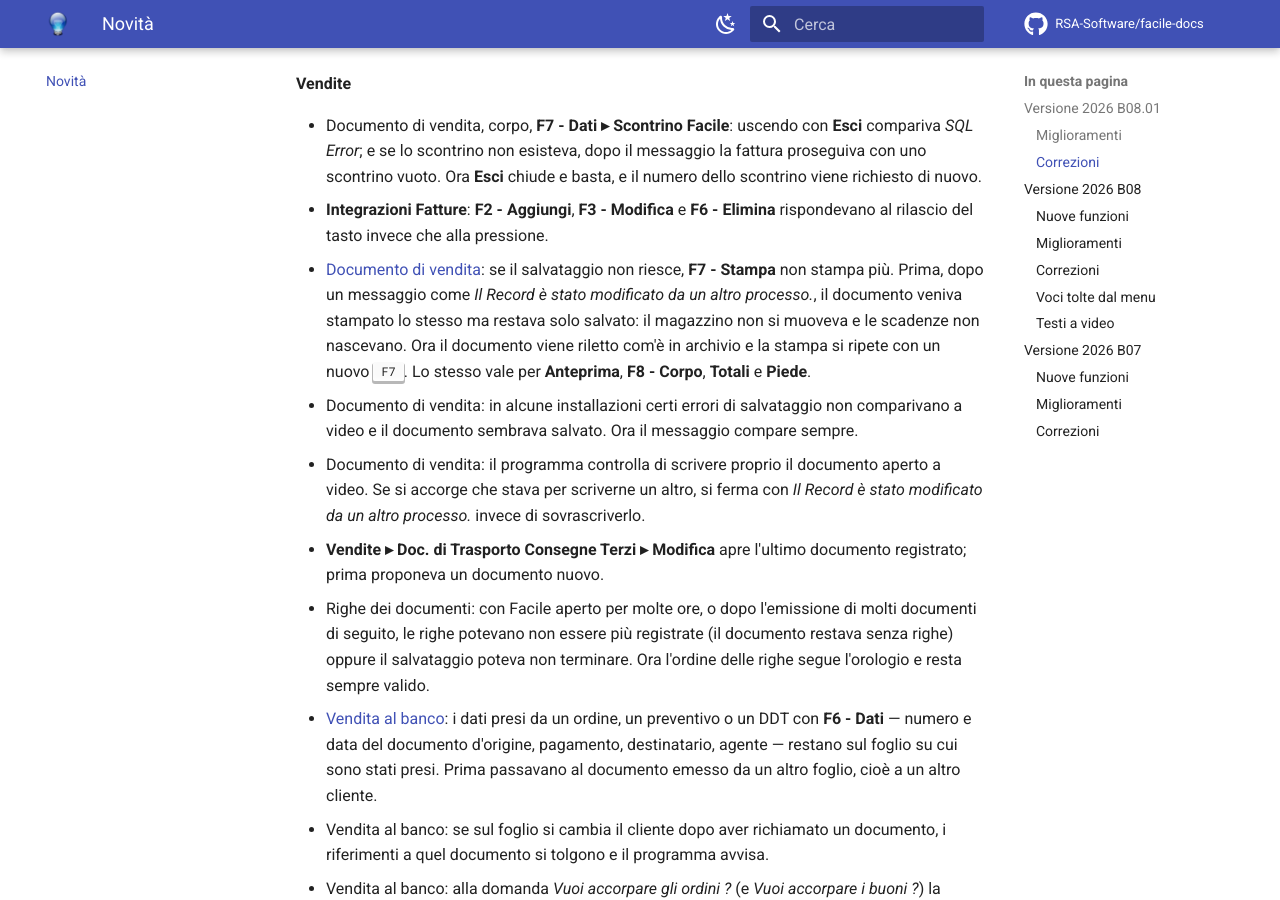
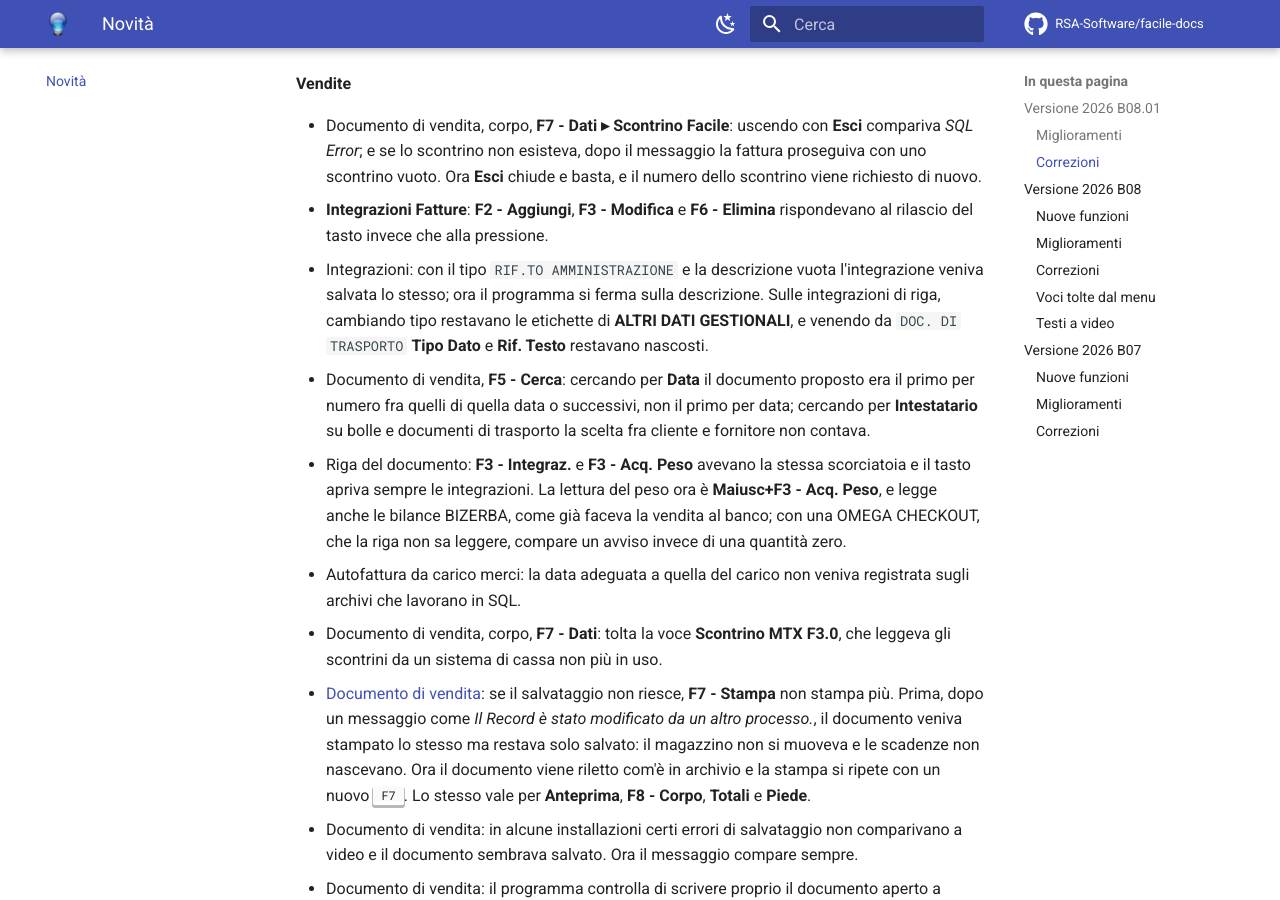
Before and after one commit to RSA-Software/facile-docs, an MkDocs documentation site: the page built from docs/novita/index.md, in a window 1280 px wide and 900 px high, scrolled down 886 px. Built offline with MkDocs 1.6.1 and Material for MkDocs 9.7.7, drawn with Linux system fonts in a browser that asks for light colours; comment, search, counter and statistics services are not loaded.

Commit message:
Documento di vendita: Maiusc+F3 e Bizerba nella riga, correzioni, tolto Scontrino MTX
- Riga: Maiusc+F3 - Acq. Peso, bilance lette (DIBAL, NONIS, BIZERBA,
  WUNDER), messaggi della bilancia non supportata e del piatto vuoto;
  schermata rifatta con il pulsante nuovo.
- F7 - Dati e "Fatturare uno scontrino": tolta la voce Scontrino MTX F3.0.
- Novita' B08.01: correzioni di Cerca, integrazioni, riga, carico merci;
  rimozione di Scontrino MTX F3.0.
- Appendice dei messaggi rigenerata.

Co-Authored-By: Claude Opus 5.5 (1M context) <noreply@anthropic.com>

```diff
--- a/docs/moduli/vendite/documento-di-vendita.md
+++ b/docs/moduli/vendite/documento-di-vendita.md
@@ -201,9 +201,10 @@ due pulsanti:
 - **F3 - Integraz.** apre le [integrazioni](#le-integrazioni-della-fattura-elettronica)
   della riga. C'è solo su fatture, fatture accompagnatorie e autofatture, e
   solo su una riga già registrata;
-- **F3 - Acq. Peso** legge il peso dalla bilancia collegata alla postazione.
-  C'è solo se la bilancia è impostata. **Si usa con il clic**: il tasto ++f3++
-  apre le integrazioni.
+- **Maiusc+F3 - Acq. Peso** (++shift+f3++) legge il peso dalla bilancia
+  collegata alla postazione e lo mette nella **Quantità**. C'è solo se la
+  bilancia è impostata, e legge le bilance DIBAL, NONIS, BIZERBA e WUNDER.
+  Alla BIZERBA il programma manda anche il **Prezzo** della riga.
 
 Sul documento già stampato la riga si apre soltanto in lettura e **F2 - Salva**
 resta spento.
@@ -583,10 +584,12 @@ fermato.
 | *Non c'è giacenza sufficiente per il lotto indicato!<br><br>Vuoi continuare?* | Il lotto scelto non copre la quantità. | **Sì** prosegue lo stesso. |
 | *Vuoi abilitare la gestione del lotto ?* | L'articolo non ha la gestione dei lotti e si sta indicando un lotto. | **Sì** la attiva sull'articolo. |
 | *Vuoi azzerare la quantità ?* | Si è chiesto di riprendere la quantità con ++f5++. | **Sì** la azzera prima. |
-| *Errore comunicazione con Bilancia Checkout!* / *Impossibile comunicare con la bilancia!* | Con **F3 - Acq. Peso** la bilancia non risponde. | Controllare cavo, accensione e impostazione della bilancia nella postazione. |
+| *Errore comunicazione con Bilancia Checkout!* / *Impossibile comunicare con la bilancia!* | Con **Maiusc+F3 - Acq. Peso** la bilancia non risponde. | Controllare cavo, accensione e impostazione della bilancia nella postazione. |
 | *Peso Instabile!<br><br>Far stabilizzare il peso prima dell'acquisizione!* | Il piatto si muove. | Aspettare e ripetere. |
 | *Sovrappeso<br><br>Peso fuori dal range consentito!* / *Sottopeso<br><br>Peso fuori dal range consentito!* | Il peso è fuori dai limiti della bilancia. | Il pezzo non si pesa su quella bilancia. |
 | *Bilancia non a livello!* | La bilancia non è in piano. | Va livellata. |
+| *La lettura del peso non è disponibile per la bilancia impostata nella postazione.* | Con **Acq. Peso**, la bilancia della postazione è di un tipo da cui la riga del documento non sa leggere il peso (OMEGA CHECKOUT). | Scrivi la quantità a mano. |
+| *Posizionare sul piatto della bilancia l'articolo da pesare e ripetere l'operazione!* | Con una bilancia BIZERBA, il peso non si è stabilizzato o il piatto è vuoto. | Appoggia l'articolo, aspetta che si fermi e ripeti. |
 
 ### Quando si stampano le etichette
 
--- a/docs/novita/index.md
+++ b/docs/novita/index.md
@@ -43,6 +43,24 @@ quelle dei prodotti che hanno un manuale proprio, come Hotel e RistoFacile.
   e basta, e il numero dello scontrino viene richiesto di nuovo.
 - **Integrazioni Fatture**: **F2 - Aggiungi**, **F3 - Modifica** e **F6 -
   Elimina** rispondevano al rilascio del tasto invece che alla pressione.
+- Integrazioni: con il tipo `RIF.TO AMMINISTRAZIONE` e la descrizione vuota
+  l'integrazione veniva salvata lo stesso; ora il programma si ferma sulla
+  descrizione. Sulle integrazioni di riga, cambiando tipo restavano le
+  etichette di **ALTRI DATI GESTIONALI**, e venendo da `DOC. DI TRASPORTO`
+  **Tipo Dato** e **Rif. Testo** restavano nascosti.
+- Documento di vendita, **F5 - Cerca**: cercando per **Data** il documento
+  proposto era il primo per numero fra quelli di quella data o successivi, non
+  il primo per data; cercando per **Intestatario** su bolle e documenti di
+  trasporto la scelta fra cliente e fornitore non contava.
+- Riga del documento: **F3 - Integraz.** e **F3 - Acq. Peso** avevano la
+  stessa scorciatoia e il tasto apriva sempre le integrazioni. La lettura del
+  peso ora è **Maiusc+F3 - Acq. Peso**, e legge anche le bilance BIZERBA, come
+  già faceva la vendita al banco; con una OMEGA CHECKOUT, che la riga non sa
+  leggere, compare un avviso invece di una quantità zero.
+- Autofattura da carico merci: la data adeguata a quella del carico non veniva
+  registrata sugli archivi che lavorano in SQL.
+- Documento di vendita, corpo, **F7 - Dati**: tolta la voce **Scontrino MTX
+  F3.0**, che leggeva gli scontrini da un sistema di cassa non più in uso.
 
 - [Documento di vendita](../moduli/vendite/documento-di-vendita.md): se il
   salvataggio non riesce, **F7 - Stampa** non stampa più. Prima, dopo un
```
Also changed, not shown: other parts of docs/moduli/vendite/documento-di-vendita.md (+4 -4 lines), docs/appendici/messaggi-errore.md (+4 -2 lines), docs/assets/img/vendite/documento-di-vendita-riga.png.
